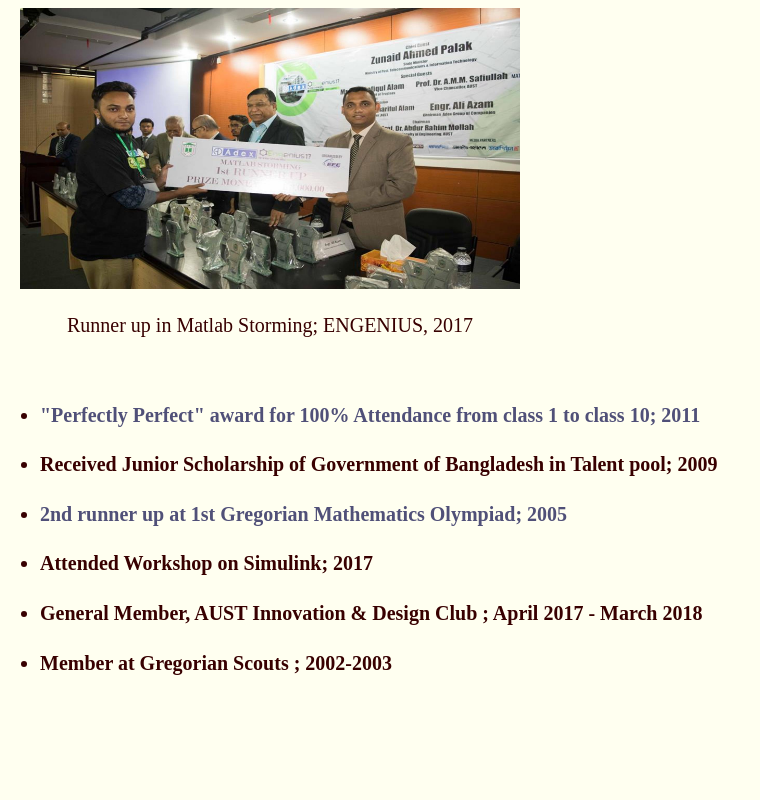
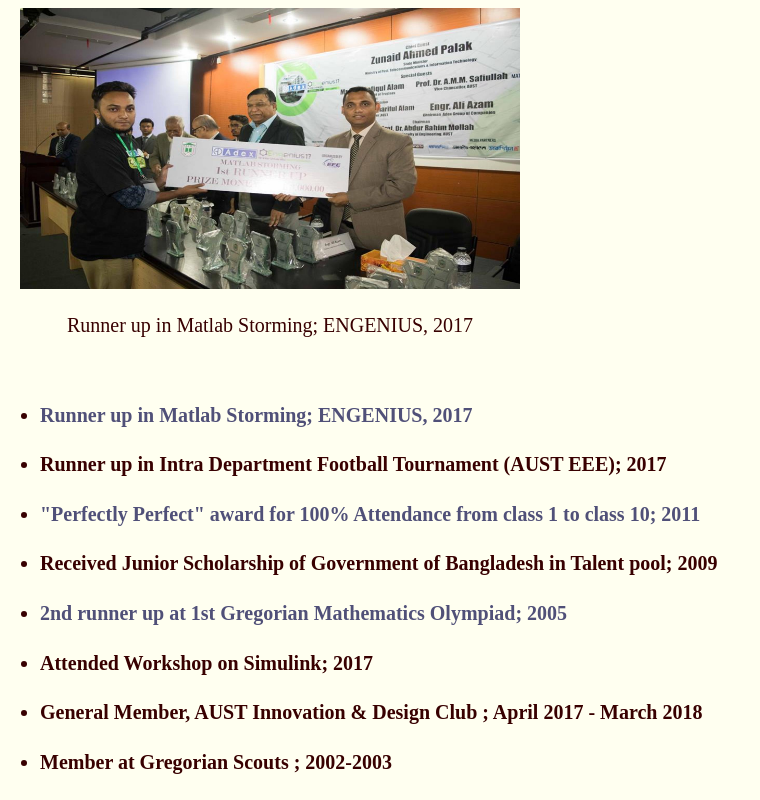
Before and after one commit to MSAKabir/formal, a plain HTML site: page achievements.html in a window 1280 px wide. Shown: the part 602-1402 px from the top of the page, without its empty margins (0-760 px from the left). Before the commit the page ends 1303 px from the top, so only its background shows below. Drawn offline with Linux system fonts and the light colour scheme.

Commit message:
Add files via upload

```diff
--- a/achievements.html
+++ b/achievements.html
@@ -229,10 +229,10 @@ body {
                   2020 </a></h4></li>
 
                     <li><h4><a href="champ2.jpg" target="_blank" >Champion in Inter University Programming Contest on Matlab; AUST IEEE Student Branch, 2016
-                    </a></h4></li>
+                    </a></h4></li-->
 
                     <li><h4><a href="runner2.jpg" target="_blank" >Runner up in Matlab Storming; ENGENIUS, 2017</a></h4></li>
-                    <li><h4> Runner up in Intra Department Football Tournament (AUST EEE); 2017</h4></li-->
+                    <li><h4> Runner up in Intra Department Football Tournament (AUST EEE); 2017</h4></li>
 
 
                     <li><h4><a href="attend.jpg" target="_blank" >"Perfectly Perfect" award for 100% Attendance from class 1 to class 10; 2011</a></h4></li>
```
